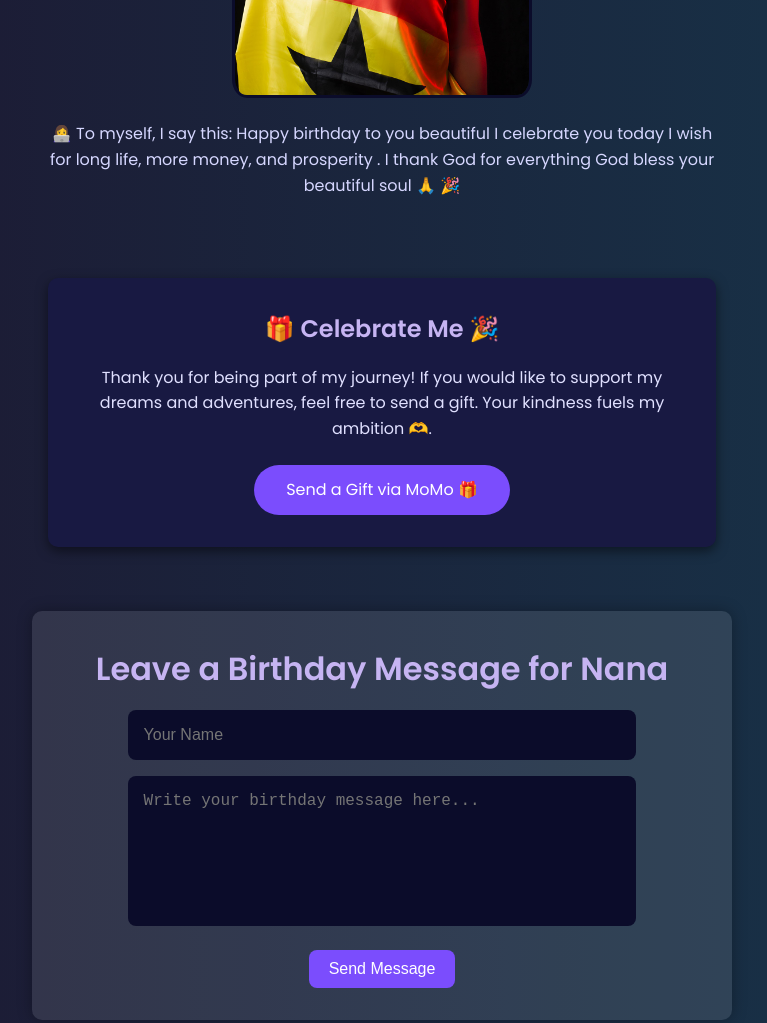
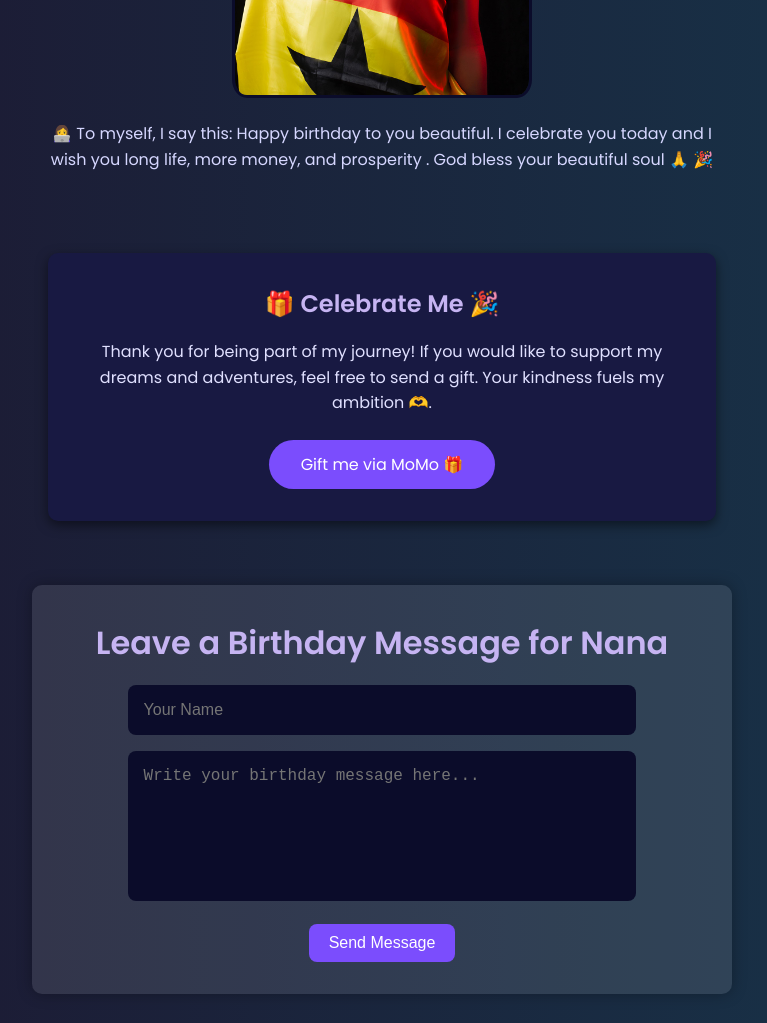
Before and after one commit to illonaaddae/BilqisSpace, a plain HTML site: page index.html in a window 1280 px wide. Shown: the part 1440-2463 px from the top of the page, without its empty margins (258-1025 px from the left). Drawn offline with Linux system fonts and the light colour scheme.

Commit message:
Added copyright

```diff
--- a/index.html
+++ b/index.html
@@ -96,9 +96,9 @@
         <h2>A Birthday Wish</h2>
         <img src="nana-img1.jpg" alt="Nana Ama" class="profile-pic" />
         <p>
-          👩‍💻 To myself, I say this: Happy birthday to you beautiful I celebrate
-          you today I wish for long life, more money, and prosperity . I thank
-          God for everything God bless your beautiful soul 🙏 🎉
+          👩‍💻 To myself, I say this: Happy birthday to you beautiful. I celebrate
+          you today and I wish you long life, more money, and prosperity . God
+          bless your beautiful soul 🙏 🎉
         </p>
       </section>
 
@@ -115,7 +115,7 @@
             target="_blank"
             rel="noopener"
             class="gift-button"
-            >Send a Gift via MoMo 🎁</a
+            >Gift me via MoMo 🎁</a
           >
         </div>
       </section>
@@ -138,6 +138,7 @@
 
       <footer class="footer">
         <p>Built with love 💙 by Mommy ✨</p>
+        &copy; 2025 Oceaniccoder. All rights reserved.
       </footer>
     </div>
   </body>
```
Also changed, not shown: 1 other file.
